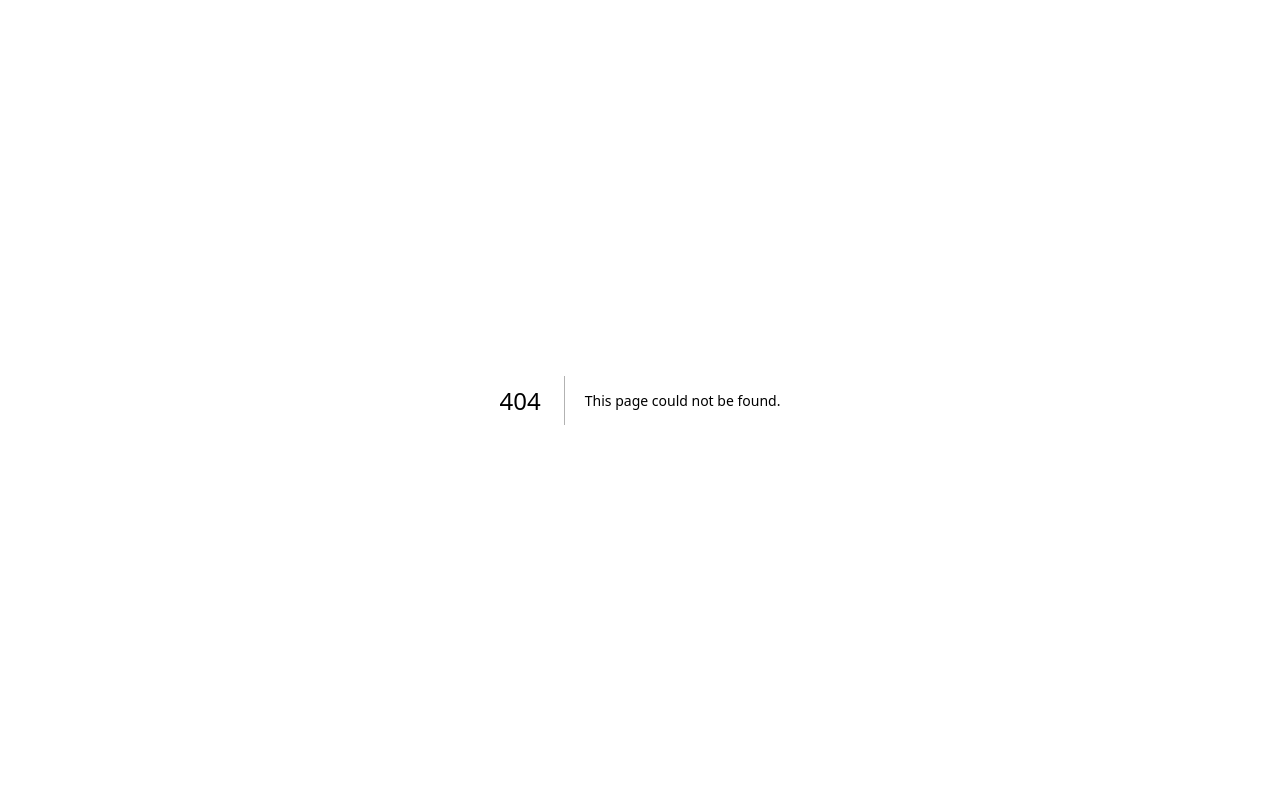
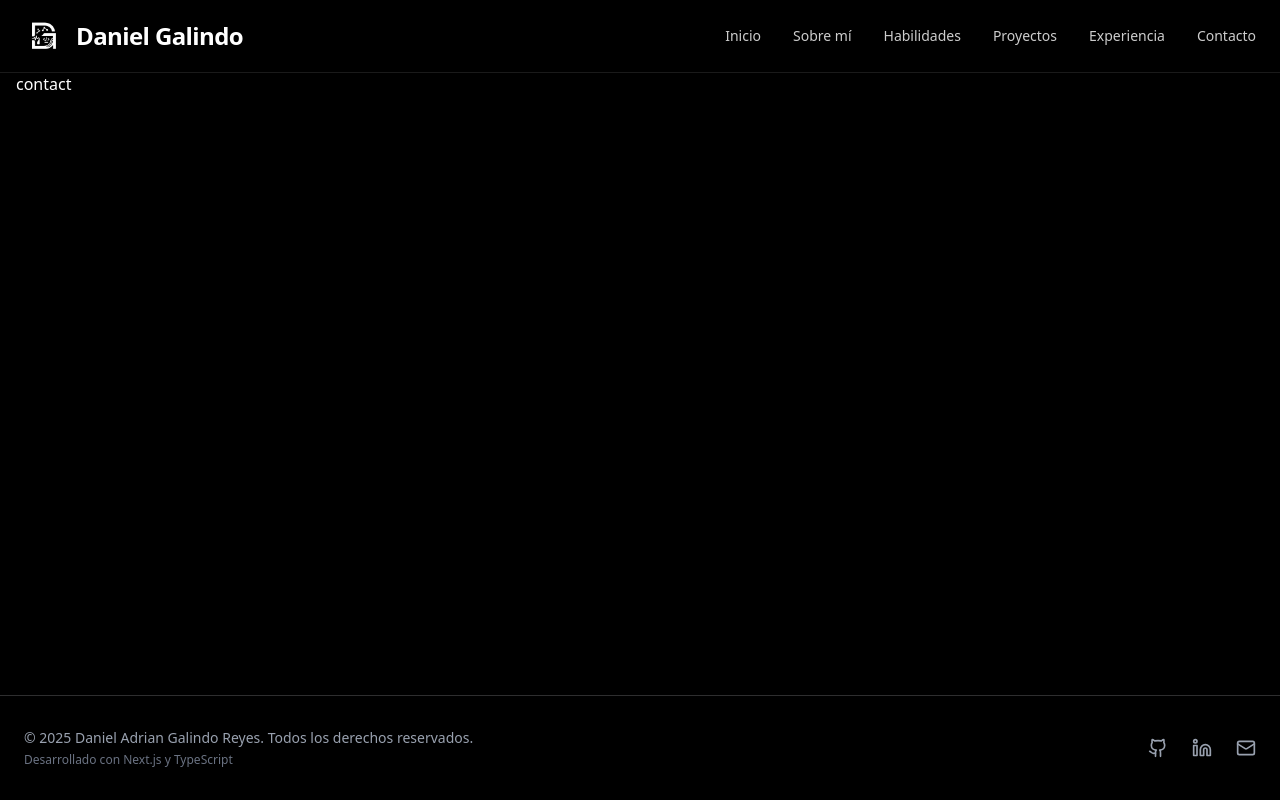
Before and after one commit to DanielGalindoDev/portafolio, a Next.js app: page /Contact in a window 1280 px wide. Before the commit this address had no page. Built offline with nearby package versions, Linux system fonts and the light colour scheme.

Commit message:
Rutas funcionando

```diff
--- /dev/null
+++ b/src/app/(portafolio)/About/page.tsx
@@ -0,0 +1,8 @@
+import MainLayout from '@/components/MainLayout'
+export default function Home() {
+  return (
+  <MainLayout>
+    About
+  </MainLayout>
+  );
+}
--- /dev/null
+++ b/src/app/(portafolio)/Contact/page.tsx
@@ -0,0 +1,8 @@
+import MainLayout from '@/components/MainLayout'
+export default function Home() {
+  return (
+  <MainLayout>
+    contact
+  </MainLayout>
+  );
+}
--- /dev/null
+++ b/src/app/(portafolio)/Home/page.tsx
@@ -0,0 +1,7 @@
+import MainLayout from '@/components/MainLayout'
+export default function Home() {
+  return (
+  <MainLayout>Home
+  </MainLayout>
+  );
+}
--- a/src/app/page.tsx
+++ b/src/app/page.tsx
@@ -1,11 +1,6 @@
-import MainLayout from '@/components/MainLayout'
-import {Button, buttonVariants} from '@/components/ui/button'
-export default function Home() {
+import Home from '@/app/(portafolio)/Home/page'
+export default function Homefunction() {
   return (
-  <MainLayout>
-    <div className='bg-blue'>
-
-    </div>
-  </MainLayout>
+    <Home/>
   );
 }
```
Also changed, not shown: src/app/(portafolio)/page.tsx (deleted).
